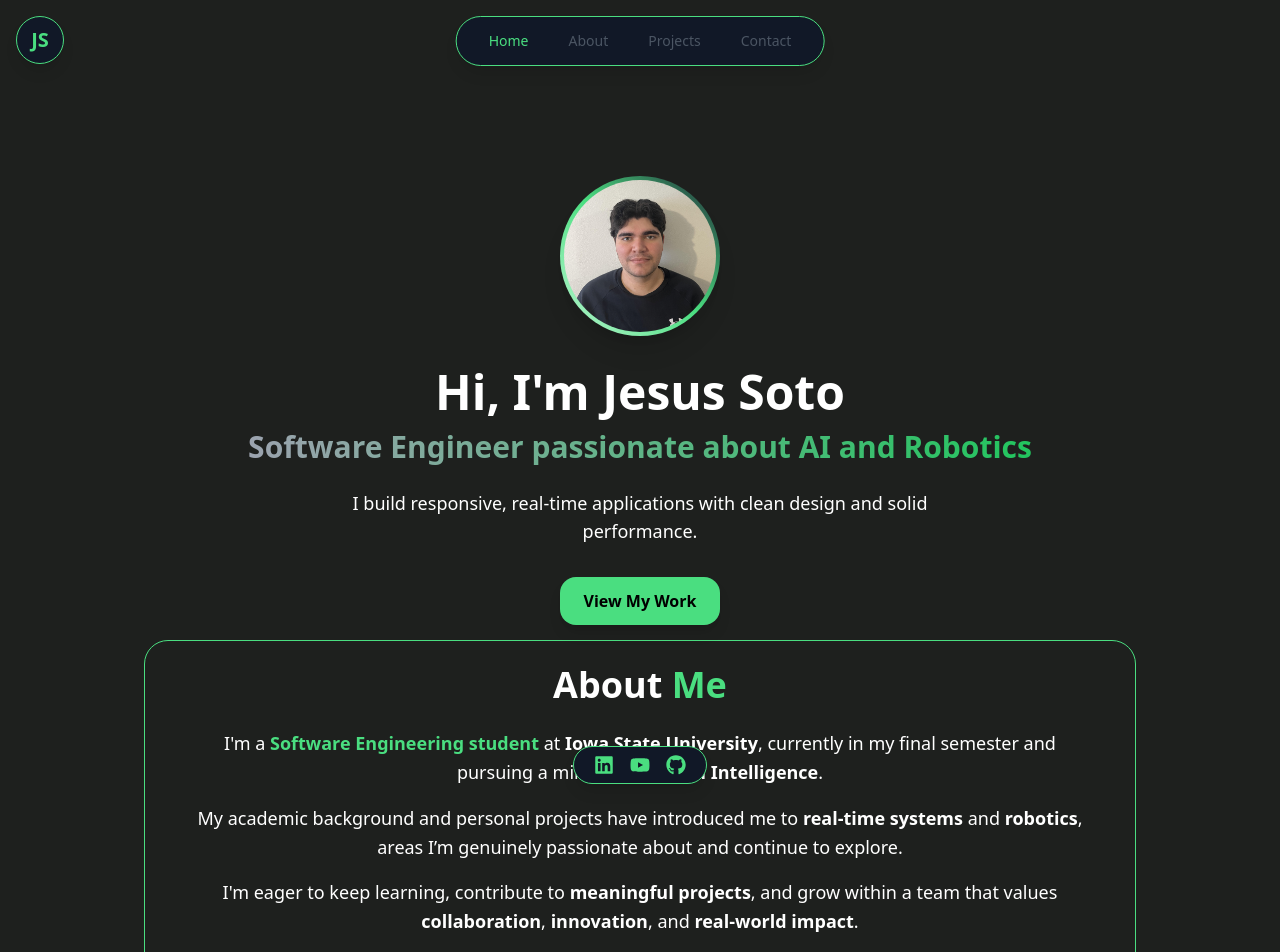
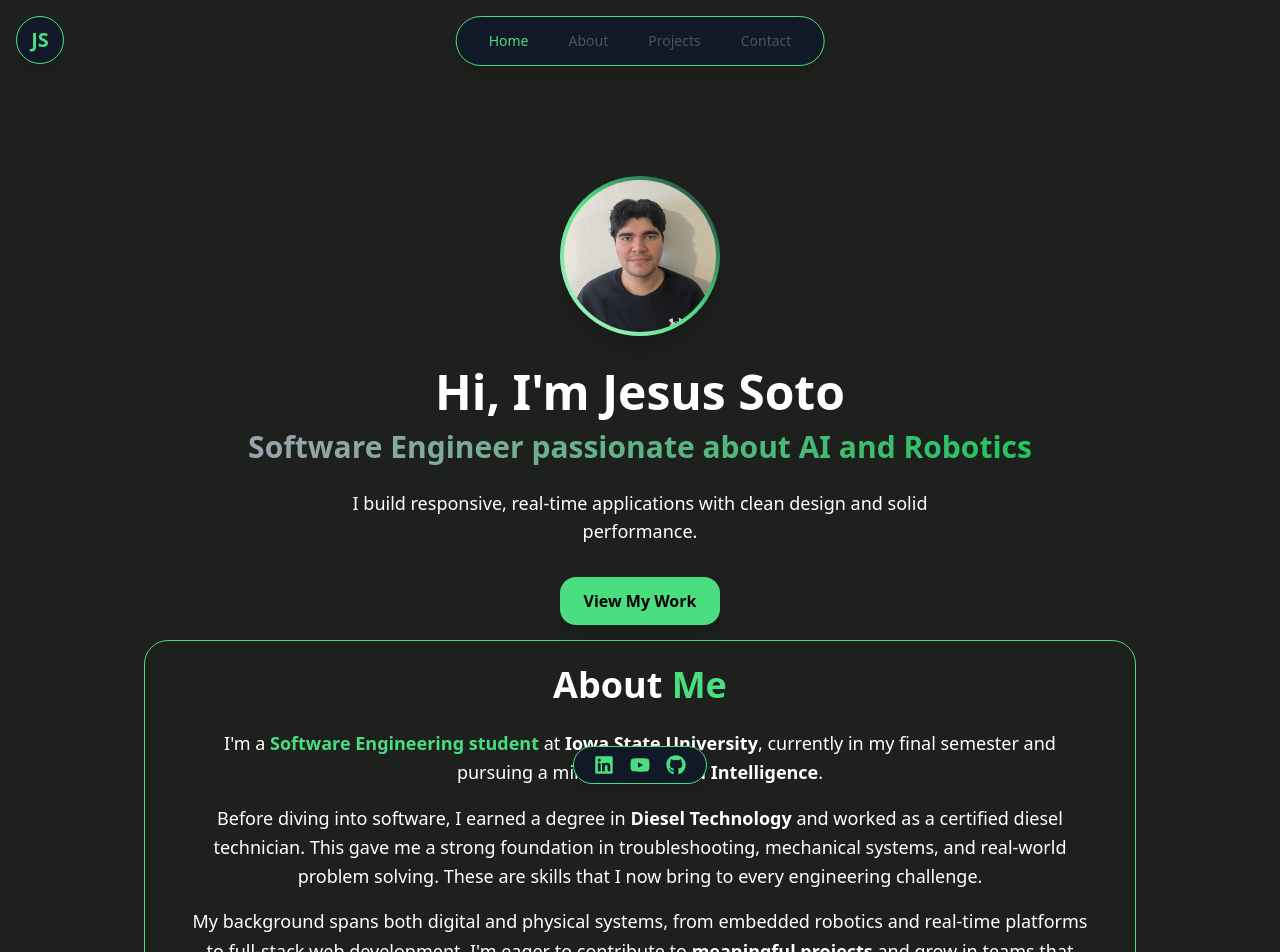
Before and after one commit to jhsotoglz/web-portfolio, a React (Vite) app: page / in a window 1280 px wide. Shown: the top 952 px of the page. Built offline with nearby package versions, Linux system fonts and the light colour scheme.

Commit message:
Added better info to the About me section

```diff
--- a/src/components/About.tsx
+++ b/src/components/About.tsx
@@ -36,12 +36,13 @@ const About = () => {
                 </p>
 
                 <p className="text-lg leading-relaxed mb-4">
-                    My academic background and personal projects have introduced me to <strong>real-time systems</strong> and <strong>robotics</strong>, areas I’m genuinely passionate about and continue to explore.
+                    Before diving into software, I earned a degree in <strong>Diesel Technology</strong> and worked as a certified diesel technician. This gave me a strong foundation in troubleshooting, mechanical systems, and real-world problem solving. These are skills that I now bring to every engineering challenge.
                 </p>
 
                 <p className="text-lg leading-relaxed">
-                    I'm eager to keep learning, contribute to <strong>meaningful projects</strong>, and grow within a team that values <strong>collaboration</strong>, <strong>innovation</strong>, and <strong>real-world impact</strong>.
+                    My background spans both digital and physical systems, from embedded robotics and real-time platforms to full-stack web development. I'm eager to contribute to <strong>meaningful projects</strong> and grow in teams that value <strong>collaboration</strong>, <strong>innovation</strong>, and <strong>real-world impact</strong>.
                 </p>
+
 
 
                 <h2 className="inline-block px-6 py-2 text-green-400 text-2xl font-semibold uppercase tracking-wide rounded-full mt-10 mb-6">
```
